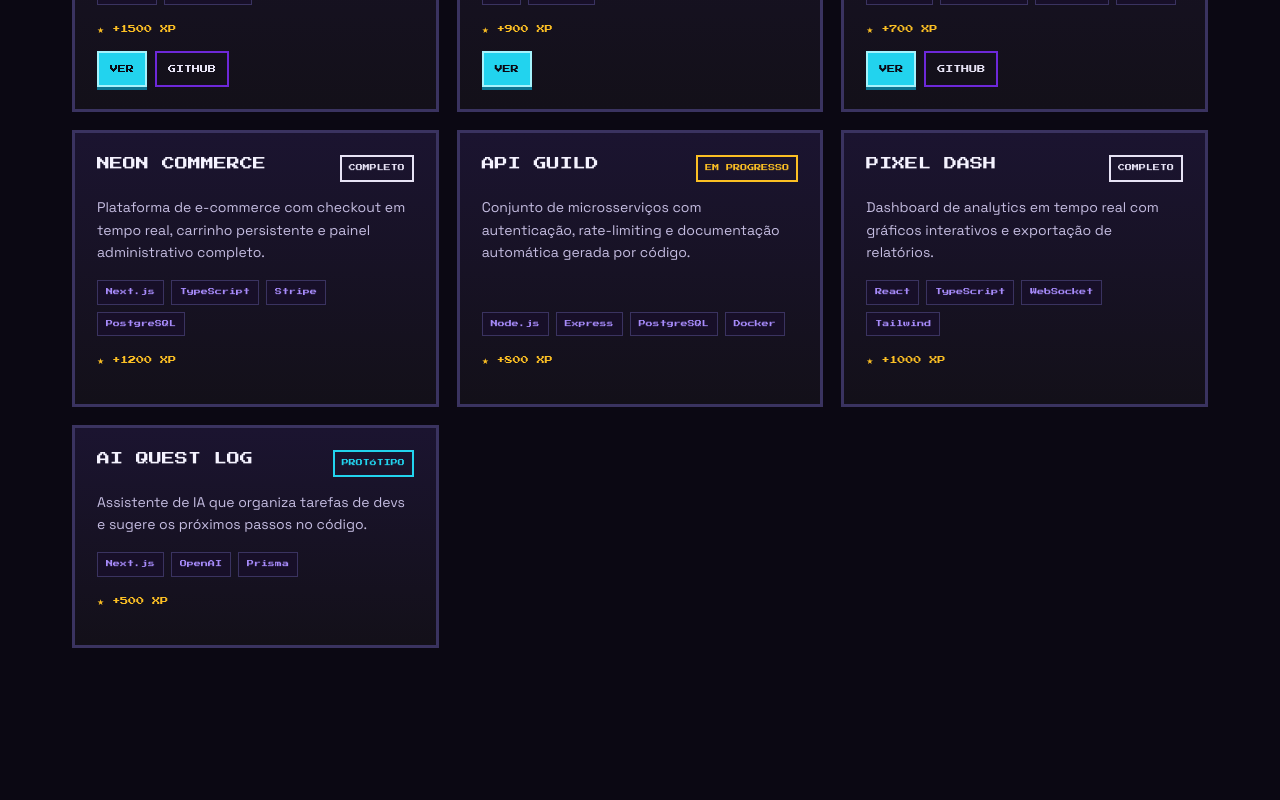
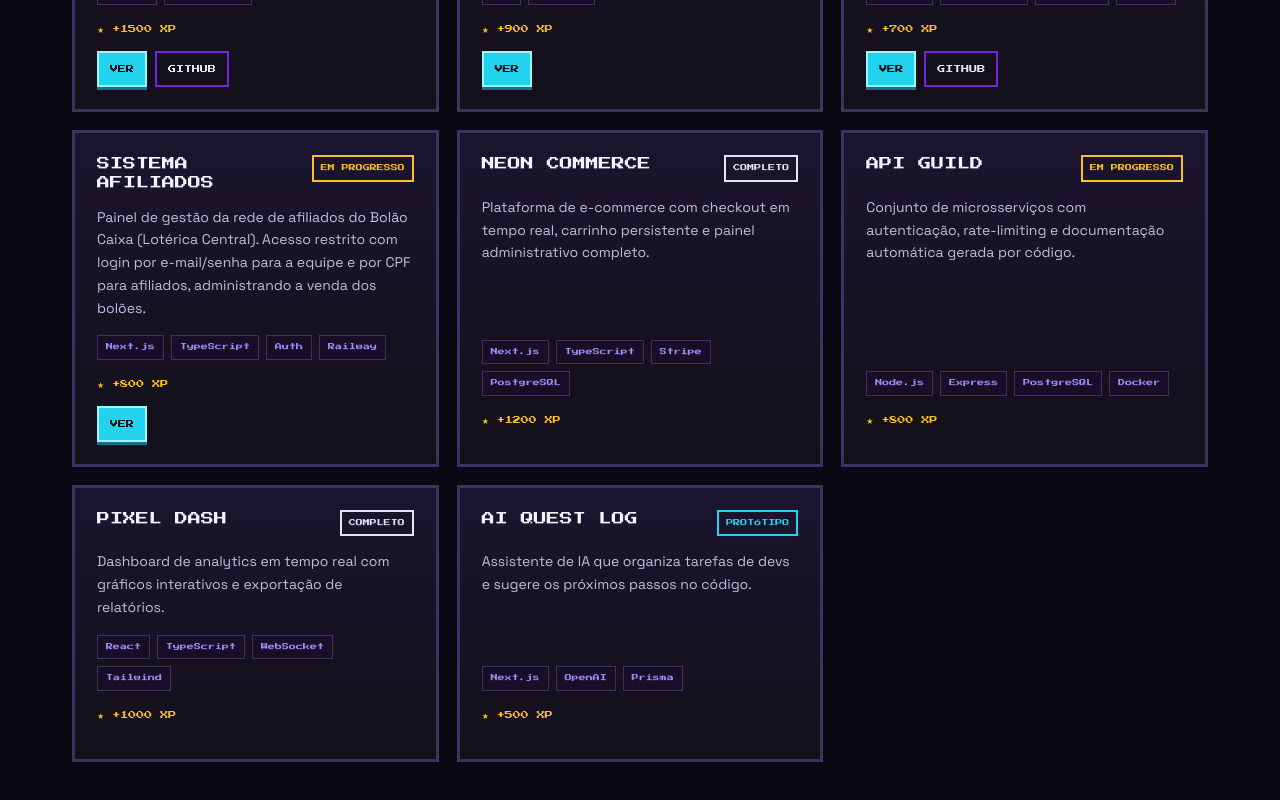
Before and after one commit to PeuAlmeidaDev/pedro.dev, a React (Vite) app: page / in a window 1280 px wide. Shown: the part 2780-3580 px from the top of the page. Built offline with nearby package versions, Linux system fonts and the light colour scheme.

Commit message:
content(projects): add Loterica affiliate system dashboard

```diff
--- a/src/data/projects.ts
+++ b/src/data/projects.ts
@@ -35,6 +35,16 @@ export const projects: Project[] = [
     demoUrl: 'https://beatrizstrobel-estetica.vercel.app/',
     repoUrl: 'https://github.com/PeuAlmeidaDev/beatrizstrobel-estetica',
   },
+  // Projeto real — dashboard restrito em produção (Railway, repo privado).
+  {
+    name: 'SISTEMA AFILIADOS',
+    desc: 'Painel de gestão da rede de afiliados do Bolão Caixa (Lotérica Central). Acesso restrito com login por e-mail/senha para a equipe e por CPF para afiliados, administrando a venda dos bolões.',
+    tech: ['Next.js', 'TypeScript', 'Auth', 'Railway'],
+    status: 'EM PROGRESSO',
+    xp: 800,
+    demoUrl: 'https://lotericacentral.up.railway.app/',
+    // repoUrl: privado (404) — adicionar quando o repositório for público
+  },
   {
     name: 'NEON COMMERCE',
     desc: 'Plataforma de e-commerce com checkout em tempo real, carrinho persistente e painel administrativo completo.',
```
